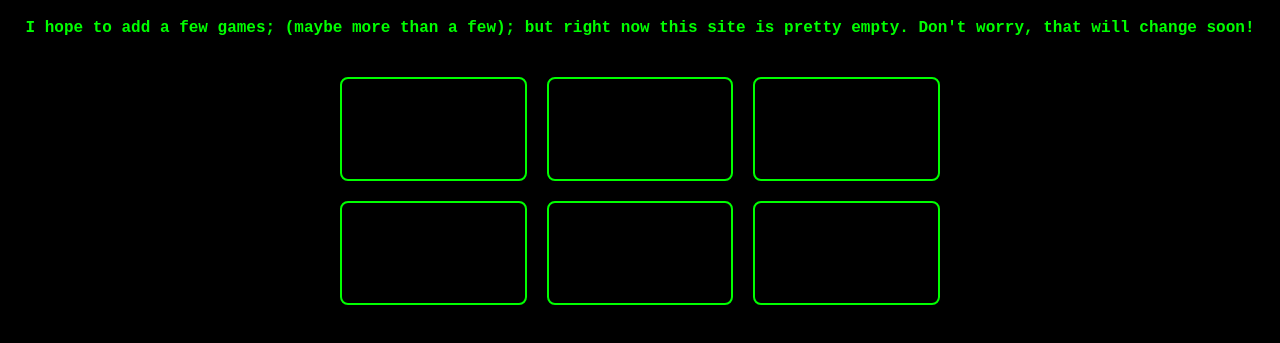
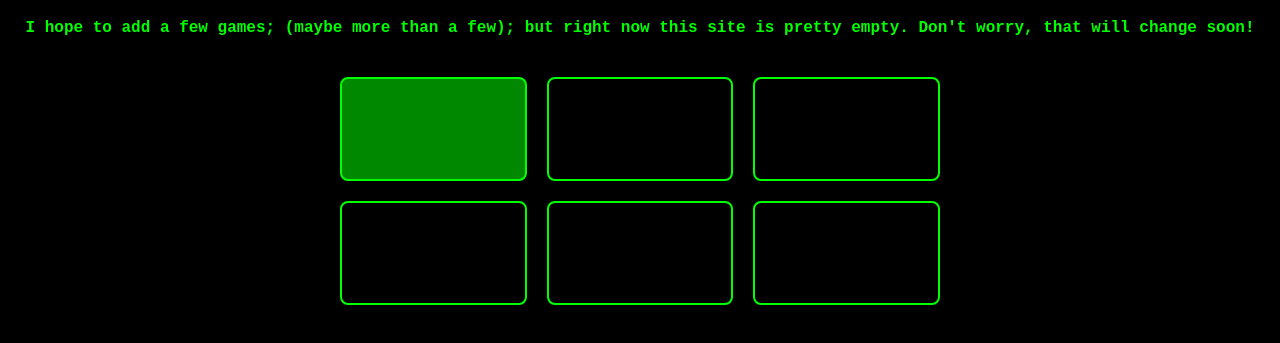
Before and after one commit to sharkGamer-3/sharkGamer-3.github.io, a plain HTML site: page index.html in a window 1280 px wide. In both pictures the pointer is over the element 433 px from the left and 189 px from the top of the page. Shown: the part 61-404 px from the top of the page. Drawn offline with Linux system fonts and the light colour scheme.

Commit message:
Make a hover effect for the grid boxes

```diff
--- a/style.css
+++ b/style.css
@@ -21,4 +21,10 @@ body {
     border: 2px solid #0F0;
     border-radius: 8px;
     min-height: 100px;
+    cursor: pointer;
 }
+.grid-box:hover {
+    background: #080;
+    color: #000;
+    transition: background 0.3s, color 0.3s;
+}
```
